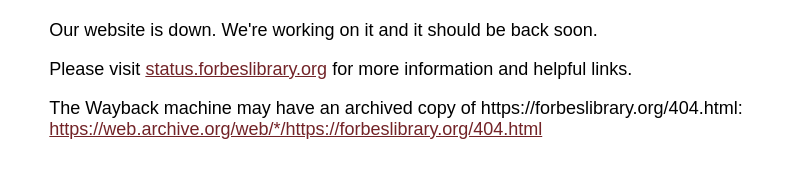
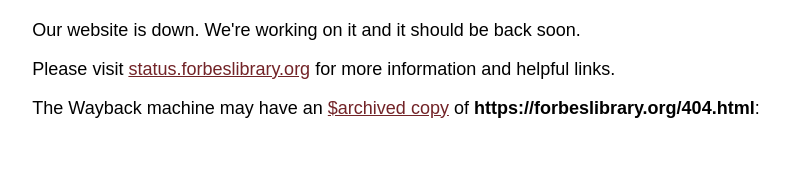
Before and after one commit to forbeslibrary/forbeslibrary.github.io, a plain HTML site: page 404.html in a window 1280 px wide. Shown: the part 132-310 px from the top of the page, without its empty margins (244-1034 px from the left). Drawn offline with Linux system fonts and the light colour scheme.

Commit message:
made wayback text more user friendly

```diff
--- a/404.html
+++ b/404.html
@@ -25,7 +25,7 @@
 		const container = document.getElementById("archive-org");
 		const url = "https://forbeslibrary.org" + window.location.pathname;
 		const waybackUrl = "https://web.archive.org/web/*/" + url;
-		container.innerHTML = `The Wayback machine may have an archived copy of ${url}:<br/><a href="${waybackUrl}">${waybackUrl}</a>`;
+		container.innerHTML = `The Wayback machine may have an <a href="${waybackUrl}">$archived copy</a> of <strong>${url}</strong>:<br/>`;
 	</script>
 	</body>
 </html>
```
